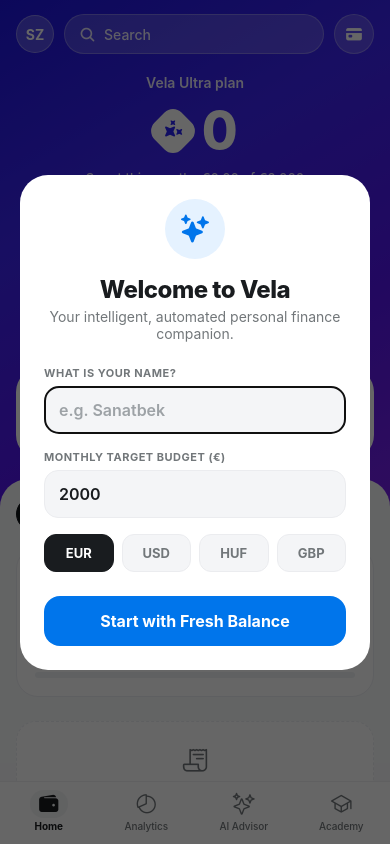
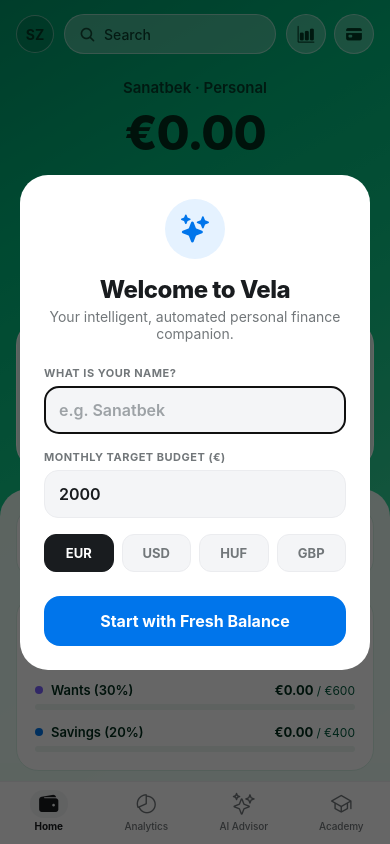
Before and after one commit to Akbermet-Toktobekova/Vela, a React Native app in the folder mobile/: screen / in a window 390 px wide. Built offline with nearby package versions, Linux system fonts and the light colour scheme.

Commit message:
feat: match exact Revolut 10 Mint Emerald silk gradient, carousel indicator, and Move/Info buttons

```diff
--- a/mobile/src/screens/ExpensesScreen.tsx
+++ b/mobile/src/screens/ExpensesScreen.tsx
@@ -66,9 +66,9 @@
 
   return (
     <View style={styles.mainWrapper}>
-      {/* 1. Authentic Revolut Radial/Linear Aurora Mesh Gradient */}
+      {/* 1. Authentic Revolut Mint Emerald Aurora Silk Gradient */}
       <LinearGradient
-        colors={['#1E16E2', '#3D25F4', '#5515EE', '#7A22E8', '#9B2DF0']}
+        colors={['#009A6B', '#00B87C', '#10C888', '#34D399', '#6EE7B7']}
         start={{ x: 0.1, y: 0.0 }}
         end={{ x: 0.9, y: 0.7 }}
         style={styles.gradientBg}
@@ -86,100 +86,111 @@
 
             {/* Revolut Capsule Search Bar */}
             <TouchableOpacity style={styles.searchCapsule} activeOpacity={0.8} onPress={() => setAddModalVisible(true)}>
-              <Ionicons name="search" size={17} color="rgba(255,255,255,0.85)" />
+              <Ionicons name="search" size={17} color="rgba(0,40,25,0.75)" />
               <Text style={styles.searchText}>Search</Text>
             </TouchableOpacity>
 
-            <TouchableOpacity style={styles.headerGlassCardBtn} onPress={() => setGuideModalVisible(true)} activeOpacity={0.8}>
-              <Ionicons name="card" size={18} color="#FFFFFF" />
-            </TouchableOpacity>
+            <View style={styles.headerIconsRow}>
+              <TouchableOpacity style={styles.headerGlassCardBtn} onPress={() => setGuideModalVisible(true)} activeOpacity={0.8}>
+                <Ionicons name="bar-chart" size={18} color="#003D26" />
+              </TouchableOpacity>
+              <TouchableOpacity style={styles.headerGlassCardBtn} onPress={() => setGuideModalVisible(true)} activeOpacity={0.8}>
+                <Ionicons name="card" size={18} color="#003D26" />
+              </TouchableOpacity>
+            </View>
           </View>
 
-          {/* Hero Revolut Points / Spent Balance */}
+          {/* Hero Revolut Group / Account Name & Balance */}
           <View style={styles.heroSection}>
-            <Text style={styles.planLabel}>Vela Ultra plan</Text>
+            <Text style={styles.accountLabel}>{profile.name || 'Sanatbek'} · Personal</Text>
 
-            <View style={styles.amountHeroRow}>
-              <View style={styles.polyHexagon}>
-                <Ionicons name="sparkles" size={18} color="#2A24F4" />
-              </View>
-              <Text style={styles.amountHeroText}>
-                {Math.round(totalSpent)}
-              </Text>
-            </View>
-
-            <Text style={styles.rateLabel}>
-              Spent this month · €{totalSpent.toFixed(2)} of €{limit.toLocaleString()}
+            <Text style={styles.amountHeroText}>
+              {profile.currency === 'HUF' ? `Ft ${totalSpent.toFixed(2)}` : profile.currency === 'USD' ? `$${totalSpent.toFixed(2)}` : `€${totalSpent.toFixed(2)}`}
             </Text>
 
-            {/* Frosted Upgrade/Add Pill Button */}
-            <TouchableOpacity style={styles.frostedPillBtn} onPress={() => setAddModalVisible(true)} activeOpacity={0.8}>
-              <Text style={styles.frostedPillText}>+ Add expense</Text>
-            </TouchableOpacity>
+            {/* Pagination Carousel Indicator Capsule */}
+            <View style={styles.carouselCapsule}>
+              <View style={[styles.carouselDot, styles.carouselDotActive]} />
+              <View style={styles.carouselDot} />
+              <View style={styles.carouselDot} />
+              <View style={styles.carouselDot} />
+            </View>
           </View>
 
           {/* Revolut 4 Frosted Action Circles Row */}
           <View style={styles.actionRow}>
             <View style={styles.actionItem}>
               <TouchableOpacity style={styles.actionGlassCircle} onPress={() => setAddModalVisible(true)} activeOpacity={0.8}>
-                <Ionicons name="add" size={24} color="#FFFFFF" />
+                <Ionicons name="add" size={24} color="#003D26" />
               </TouchableOpacity>
-              <Text style={styles.actionLabel}>Add</Text>
+              <Text style={styles.actionLabel}>Add money</Text>
             </View>
 
             <View style={styles.actionItem}>
               <TouchableOpacity style={styles.actionGlassCircle} onPress={() => setGuideModalVisible(true)} activeOpacity={0.8}>
-                <Ionicons name="radio-outline" size={20} color="#FFFFFF" />
+                <Ionicons name="swap-horizontal" size={22} color="#003D26" />
               </TouchableOpacity>
-              <Text style={styles.actionLabel}>NFC Setup</Text>
+              <Text style={styles.actionLabel}>Move</Text>
             </View>
 
             <View style={styles.actionItem}>
               <TouchableOpacity style={styles.actionGlassCircle} onPress={() => setGuideModalVisible(true)} activeOpacity={0.8}>
-                <Ionicons name="diamond-outline" size={20} color="#FFFFFF" />
+                <Ionicons name="information-circle-outline" size={22} color="#003D26" />
               </TouchableOpacity>
-              <Text style={styles.actionLabel}>VIP Perks</Text>
+              <Text style={styles.actionLabel}>Info</Text>
             </View>
 
             <View style={styles.actionItem}>
               <TouchableOpacity style={styles.actionGlassCircle} onPress={() => setGuideModalVisible(true)} activeOpacity={0.8}>
-                <Ionicons name="ellipsis-horizontal" size={20} color="#FFFFFF" />
+                <Ionicons name="ellipsis-horizontal" size={22} color="#003D26" />
               </TouchableOpacity>
               <Text style={styles.actionLabel}>More</Text>
             </View>
           </View>
 
-          {/* Story / Perk Banner Card (White Revolut Card) */}
-          <TouchableOpacity style={styles.storyCard} activeOpacity={0.9} onPress={() => setGuideModalVisible(true)}>
-            <View style={styles.storyLeft}>
-              <Text style={styles.storyTitle}>Солнышко, я люблю тебя ❤️</Text>
-              <Text style={styles.storySubtitle}>Tap to connect instant Apple Pay NFC live tracking</Text>
-            </View>
-            <View style={styles.storyCardsGraphic}>
-              <View style={[styles.miniCard, styles.miniCardBack]} />
-              <View style={[styles.miniCard, styles.miniCardFront]}>
-                <Ionicons name="card" size={14} color="#FFFFFF" />
+          {/* Story / Perk Banner Card (Light Mint Card with Snowflake / Heart icon) */}
+          <View style={styles.storyCard}>
+            <View style={styles.storyHeader}>
+              <View style={styles.snowflakeCircle}>
+                <Ionicons name="heart" size={20} color="#FF3366" />
+              </View>
+              <View style={styles.storyTextContainer}>
+                <Text style={styles.storyTitle}>Солнышко, я люблю тебя ❤️</Text>
+                <Text style={styles.storySubtitle}>Vela Ultra automated tracking is active on your device.</Text>
               </View>
             </View>
-          </TouchableOpacity>
+            <TouchableOpacity
+              style={styles.reviewBtn}
+              onPress={() => setGuideModalVisible(true)}
+              activeOpacity={0.85}
+            >
+              <Text style={styles.reviewBtnText}>Apple Pay NFC Setup</Text>
+            </TouchableOpacity>
+          </View>
 
-          {/* Frosted Glass Bottom Container for Pockets & Feed */}
+          {/* Frosted Mint Bottom Container for Pockets & Feed */}
           <View style={styles.frostedSheetContainer}>
-            {/* Quick Segment Filter Pills */}
-            <View style={styles.filterPillsRow}>
-              <TouchableOpacity style={[styles.filterPill, styles.filterPillActive]}>
-                <Text style={[styles.filterPillText, styles.filterPillTextActive]}>Budget Pockets</Text>
-              </TouchableOpacity>
-              <TouchableOpacity style={styles.filterPill} onPress={() => setAddModalVisible(true)}>
-                <Text style={styles.filterPillText}>Transactions</Text>
-              </TouchableOpacity>
+            {/* Quick Summary Card */}
+            <View style={styles.summaryCard}>
+              <View style={styles.summaryLeft}>
+                <View style={styles.countryFlagCircle}>
+                  <Text style={{ fontSize: 18 }}>🇭🇺</Text>
+                </View>
+                <View>
+                  <Text style={styles.summaryTitle}>Personal ➔ Budget Limit</Text>
+                  <Text style={styles.summaryDate}>Monthly: €{limit.toLocaleString()}</Text>
+                </View>
+              </View>
+              <Text style={styles.summaryAmount}>+€{(limit - totalSpent).toFixed(0)}</Text>
             </View>
 
             {/* Pockets Card */}
             <View style={styles.pocketsCard}>
+              <Text style={styles.pocketsCardHeader}>BUDGET POCKETS (50/30/20)</Text>
+
               <View style={styles.pocketRow}>
                 <View style={styles.pocketInfo}>
-                  <View style={[styles.pocketDot, { backgroundColor: '#00C853' }]} />
+                  <View style={[styles.pocketDot, { backgroundColor: '#009A6B' }]} />
                   <Text style={styles.pocketName}>Needs (50%)</Text>
                 </View>
                 <Text style={styles.pocketAmount}>
@@ -187,7 +198,7 @@
                 </Text>
               </View>
               <View style={styles.progressBarBg}>
-                <View style={[styles.progressBarFill, { width: `${needsPercent}%`, backgroundColor: '#00C853' }]} />
+                <View style={[styles.progressBarFill, { width: `${needsPercent}%`, backgroundColor: '#009A6B' }]} />
               </View>
 
               <View style={[styles.pocketRow, { marginTop: 14 }]}>
@@ -217,13 +228,21 @@
               </View>
             </View>
 
+            {/* Transactions Header */}
+            <View style={styles.transactionsHeader}>
+              <Text style={styles.sectionTitle}>Transactions</Text>
+              <TouchableOpacity onPress={() => setAddModalVisible(true)}>
+                <Text style={styles.seeAllText}>See all</Text>
+              </TouchableOpacity>
+            </View>
+
             {/* Transactions List */}
             {transactions.length === 0 ? (
               <View style={styles.zeroStateCard}>
-                <Ionicons name="receipt-outline" size={26} color="#72777A" style={{ marginBottom: 6 }} />
-                <Text style={styles.zeroStateTitle}>No expenses yet</Text>
+                <Ionicons name="receipt-outline" size={26} color="#005A3D" style={{ marginBottom: 6 }} />
+                <Text style={styles.zeroStateTitle}>No transactions recorded</Text>
                 <Text style={styles.zeroStateDesc}>
-                  Tap «Add» above or pay with Apple Pay to see live expenses.
+                  Tap «Add money» above or pay with Apple Pay to see live expenses.
                 </Text>
               </View>
             ) : (
@@ -231,11 +250,11 @@
                 {transactions.map((tx) => (
                   <View key={tx.id} style={styles.transactionItem}>
                     <View style={styles.txLeft}>
-                      <View style={[styles.txIconCircle, { backgroundColor: tx.iconBg || '#F4F5F7' }]}>
+                      <View style={[styles.txIconCircle, { backgroundColor: tx.iconBg || '#EAF6F0' }]}>
                         <Ionicons
                           name={tx.category === 'needs' ? 'cart-outline' : tx.category === 'wants' ? 'cafe-outline' : 'wallet-outline'}
                           size={18}
-                          color="#111417"
+                          color="#003D26"
                         />
                       </View>
                       <View style={styles.txMeta}>
@@ -248,7 +267,7 @@
                     <View style={styles.txRight}>
                       <Text style={styles.txAmount}>-€{tx.amount.toFixed(2)}</Text>
                       <TouchableOpacity onPress={() => deleteTransaction(tx.id)} hitSlop={{ top: 10, bottom: 10, left: 10, right: 10 }}>
-                        <Ionicons name="trash-outline" size={13} color="#949BA2" />
+                        <Ionicons name="trash-outline" size={13} color="#8DA99E" />
                       </TouchableOpacity>
                     </View>
                   </View>
@@ -287,7 +306,7 @@
 const styles = StyleSheet.create({
   mainWrapper: {
     flex: 1,
-    backgroundColor: '#1E16E2',
+    backgroundColor: '#009A6B',
   },
   gradientBg: {
     flex: 1,
@@ -303,101 +322,92 @@
     alignItems: 'center',
     justifyContent: 'space-between',
     paddingHorizontal: 16,
-    marginBottom: 20,
+    marginBottom: 24,
   },
   avatarCircle: {
     width: 38,
     height: 38,
     borderRadius: 19,
-    backgroundColor: 'rgba(255,255,255,0.22)',
+    backgroundColor: 'rgba(0, 45, 30, 0.15)',
     alignItems: 'center',
     justifyContent: 'center',
     borderWidth: 1,
-    borderColor: 'rgba(255,255,255,0.3)',
+    borderColor: 'rgba(255, 255, 255, 0.4)',
   },
   avatarText: {
     fontSize: 14,
     fontWeight: '700',
-    color: '#FFFFFF',
+    color: '#003D26',
   },
   searchCapsule: {
     flex: 1,
     flexDirection: 'row',
     alignItems: 'center',
-    backgroundColor: 'rgba(255,255,255,0.18)',
+    backgroundColor: 'rgba(255, 255, 255, 0.28)',
     height: 40,
     borderRadius: 20,
     paddingHorizontal: 14,
     marginHorizontal: 10,
     gap: 8,
     borderWidth: 1,
-    borderColor: 'rgba(255,255,255,0.25)',
+    borderColor: 'rgba(255, 255, 255, 0.4)',
   },
   searchText: {
     fontSize: 14,
-    color: 'rgba(255,255,255,0.9)',
+    color: 'rgba(0, 45, 30, 0.85)',
     fontWeight: '500',
+  },
+  headerIconsRow: {
+    flexDirection: 'row',
+    gap: 8,
   },
   headerGlassCardBtn: {
     width: 40,
     height: 40,
     borderRadius: 20,
-    backgroundColor: 'rgba(255,255,255,0.18)',
+    backgroundColor: 'rgba(255, 255, 255, 0.28)',
     alignItems: 'center',
     justifyContent: 'center',
     borderWidth: 1,
-    borderColor: 'rgba(255,255,255,0.25)',
+    borderColor: 'rgba(255, 255, 255, 0.4)',
   },
   heroSection: {
     alignItems: 'center',
     paddingHorizontal: 20,
-    marginBottom: 26,
+    marginBottom: 24,
   },
-  planLabel: {
-    fontSize: 14,
-    color: 'rgba(255,255,255,0.9)',
+  accountLabel: {
+    fontSize: 15,
+    color: 'rgba(0, 45, 30, 0.85)',
     fontWeight: '600',
-    marginBottom: 8,
+    marginBottom: 6,
   },
-  amountHeroRow: {
+  amountHeroText: {
+    fontSize: 48,
+    fontWeight: '800',
+    color: '#002E1C',
+    letterSpacing: -1.2,
+    marginBottom: 16,
+  },
+  carouselCapsule: {
     flexDirection: 'row',
     alignItems: 'center',
-    gap: 10,
-    marginBottom: 8,
+    gap: 6,
+    backgroundColor: 'rgba(0, 45, 30, 0.15)',
+    paddingHorizontal: 14,
+    paddingVertical: 6,
+    borderRadius: 12,
   },
-  polyHexagon: {
-    width: 38,
-    height: 38,
-    borderRadius: 12,
-    backgroundColor: '#FFFFFF',
-    alignItems: 'center',
-    justifyContent: 'center',
-    transform: [{ rotate: '45deg' }],
+  carouselDot: {
+    width: 5,
+    height: 5,
+    borderRadius: 2.5,
+    backgroundColor: 'rgba(0, 45, 30, 0.35)',
   },
-  amountHeroText: {
-    fontSize: 52,
-    fontWeight: '800',
-    color: '#FFFFFF',
-    letterSpacing: -1.5,
-  },
-  rateLabel: {
-    fontSize: 13,
-    color: 'rgba(255,255,255,0.85)',
-    fontWeight: '500',
-    marginBottom: 16,
-  },
-  frostedPillBtn: {
-    backgroundColor: 'rgba(255,255,255,0.22)',
-    paddingHorizontal: 28,
-    paddingVertical: 10,
-    borderRadius: 22,
-    borderWidth: 1,
-    borderColor: 'rgba(255,255,255,0.35)',
-  },
-  frostedPillText: {
-    color: '#FFFFFF',
-    fontSize: 14,
-    fontWeight: '700',
+  carouselDotActive: {
+    backgroundColor: '#002E1C',
+    width: 6,
+    height: 6,
   },
   actionRow: {
     flexDirection: 'row',
@@ -413,117 +423,136 @@
     width: 54,
     height: 54,
     borderRadius: 27,
-    backgroundColor: 'rgba(255,255,255,0.2)',
+    backgroundColor: 'rgba(255, 255, 255, 0.35)',
     alignItems: 'center',
     justifyContent: 'center',
     borderWidth: 1,
-    borderColor: 'rgba(255,255,255,0.3)',
+    borderColor: 'rgba(255, 255, 255, 0.5)',
   },
   actionLabel: {
     fontSize: 12,
     fontWeight: '600',
-    color: '#FFFFFF',
+    color: '#002E1C',
   },
   storyCard: {
-    flexDirection: 'row',
-    justifyContent: 'space-between',
-    alignItems: 'center',
-    backgroundColor: '#FFFFFF',
+    backgroundColor: 'rgba(230, 248, 240, 0.95)',
     borderRadius: 24,
     padding: 18,
     marginHorizontal: 16,
     marginBottom: 20,
+    borderWidth: 1,
+    borderColor: 'rgba(255, 255, 255, 0.7)',
     ...Platform.select({
       ios: {
-        shadowColor: '#000000',
+        shadowColor: '#002E1C',
         shadowOffset: { width: 0, height: 6 },
-        shadowOpacity: 0.12,
+        shadowOpacity: 0.08,
         shadowRadius: 12,
       },
       android: {
-        elevation: 4,
+        elevation: 3,
       },
     }),
   },
-  storyLeft: {
+  storyHeader: {
+    flexDirection: 'row',
+    alignItems: 'center',
+    gap: 12,
+    marginBottom: 14,
+  },
+  snowflakeCircle: {
+    width: 42,
+    height: 42,
+    borderRadius: 21,
+    backgroundColor: '#FFFFFF',
+    alignItems: 'center',
+    justifyContent: 'center',
+  },
+  storyTextContainer: {
     flex: 1,
-    gap: 4,
-    paddingRight: 10,
+    gap: 2,
   },
   storyTitle: {
     fontSize: 15,
     fontWeight: '700',
-    color: '#111417',
+    color: '#002E1C',
     letterSpacing: -0.2,
   },
   storySubtitle: {
     fontSize: 12,
-    color: '#646B73',
+    color: '#005A3D',
     lineHeight: 16,
   },
-  storyCardsGraphic: {
-    width: 54,
-    height: 38,
-    position: 'relative',
+  reviewBtn: {
+    backgroundColor: '#111417',
+    borderRadius: 16,
+    paddingVertical: 13,
+    alignItems: 'center',
   },
-  miniCard: {
-    position: 'absolute',
-    width: 44,
-    height: 28,
-    borderRadius: 6,
-  },
-  miniCardBack: {
-    top: 0,
-    right: 0,
-    backgroundColor: '#1E16E2',
-    opacity: 0.6,
-  },
-  miniCardFront: {
-    bottom: 0,
-    left: 0,
-    backgroundColor: '#111417',
-    alignItems: 'center',
-    justifyContent: 'center',
+  reviewBtnText: {
+    color: '#FFFFFF',
+    fontSize: 14,
+    fontWeight: '700',
   },
   frostedSheetContainer: {
-    backgroundColor: '#F8F9FB',
+    backgroundColor: 'rgba(240, 252, 246, 0.96)',
     borderTopLeftRadius: 28,
     borderTopRightRadius: 28,
     paddingHorizontal: 16,
     paddingTop: 18,
   },
-  filterPillsRow: {
+  summaryCard: {
     flexDirection: 'row',
-    gap: 8,
+    justifyContent: 'space-between',
+    alignItems: 'center',
+    backgroundColor: '#FFFFFF',
+    borderRadius: 20,
+    padding: 16,
     marginBottom: 16,
+    borderWidth: 1,
+    borderColor: '#D4EFE3',
   },
-  filterPill: {
-    paddingHorizontal: 16,
-    paddingVertical: 8,
-    borderRadius: 18,
-    backgroundColor: '#FFFFFF',
-    borderWidth: 1,
-    borderColor: '#ECEEF2',
+  summaryLeft: {
+    flexDirection: 'row',
+    alignItems: 'center',
+    gap: 12,
   },
-  filterPillActive: {
-    backgroundColor: '#111417',
-    borderColor: '#111417',
+  countryFlagCircle: {
+    width: 38,
+    height: 38,
+    borderRadius: 19,
+    backgroundColor: '#EAF6F0',
+    alignItems: 'center',
+    justifyContent: 'center',
   },
-  filterPillText: {
-    fontSize: 13,
-    fontWeight: '600',
-    color: '#646B73',
+  summaryTitle: {
+    fontSize: 14,
+    fontWeight: '700',
+    color: '#002E1C',
   },
-  filterPillTextActive: {
-    color: '#FFFFFF',
+  summaryDate: {
+    fontSize: 12,
+    color: '#005A3D',
+  },
+  summaryAmount: {
+    fontSize: 15,
+    fontWeight: '800',
+    color: '#009A6B',
   },
   pocketsCard: {
     backgroundColor: '#FFFFFF',
     borderRadius: 22,
     padding: 18,
-    marginBottom: 24,
+    marginBottom: 20,
     borderWidth: 1,
-    borderColor: '#ECEEF2',
+    borderColor: '#D4EFE3',
+  },
+  pocketsCardHeader: {
+    fontSize: 11,
+    fontWeight: '800',
+    color: '#005A3D',
+    letterSpacing: 0.5,
+    marginBottom: 12,
   },
   pocketRow: {
     flexDirection: 'row',
@@ -544,21 +573,21 @@
   pocketName: {
     fontSize: 13,
     fontWeight: '600',
-    color: '#111417',
+    color: '#002E1C',
   },
   pocketAmount: {
     fontSize: 13,
     fontWeight: '700',
-    color: '#111417',
+    color: '#002E1C',
   },
   pocketMax: {
     fontSize: 12,
     fontWeight: '400',
-    color: '#72777A',
+    color: '#005A3D',
   },
   progressBarBg: {
     height: 6,
-    backgroundColor: '#F1F3F6',
+    backgroundColor: '#EAF6F0',
     borderRadius: 3,
     overflow: 'hidden',
   },
@@ -566,24 +595,41 @@
     height: '100%',
     borderRadius: 3,
   },
+  transactionsHeader: {
+    flexDirection: 'row',
+    justifyContent: 'space-between',
+    alignItems: 'center',
+    marginBottom: 12,
+  },
+  sectionTitle: {
+    fontSize: 18,
+    fontWeight: '700',
+    color: '#002E1C',
+    letterSpacing: -0.3,
+  },
+  seeAllText: {
+    fontSize: 13,
+    fontWeight: '700',
+    color: '#009A6B',
+  },
   zeroStateCard: {
     backgroundColor: '#FFFFFF',
     borderRadius: 20,
     padding: 24,
     alignItems: 'center',
     borderWidth: 1,
-    borderColor: '#ECEEF2',
+    borderColor: '#D4EFE3',
     borderStyle: 'dashed',
   },
   zeroStateTitle: {
     fontSize: 15,
     fontWeight: '700',
-    color: '#111417',
+    color: '#002E1C',
     marginBottom: 4,
   },
   zeroStateDesc: {
     fontSize: 13,
-    color: '#646B73',
+    color: '#005A3D',
     textAlign: 'center',
     lineHeight: 18,
   },
@@ -591,7 +637,7 @@
     backgroundColor: '#FFFFFF',
     borderRadius: 20,
     borderWidth: 1,
-    borderColor: '#ECEEF2',
+    borderColor: '#D4EFE3',
     overflow: 'hidden',
   },
   transactionItem: {
@@ -601,7 +647,7 @@
     paddingVertical: 14,
     paddingHorizontal: 16,
     borderBottomWidth: 1,
-    borderBottomColor: '#F3F4F7',
+    borderBottomColor: '#F0F8F4',
   },
   txLeft: {
     flexDirection: 'row',
@@ -621,11 +667,11 @@
   txMerchant: {
     fontSize: 14,
     fontWeight: '700',
-    color: '#111417',
+    color: '#002E1C',
   },
   txSubtitle: {
     fontSize: 11,
-    color: '#646B73',
+    color: '#005A3D',
     fontWeight: '500',
   },
   txRight: {
@@ -635,6 +681,6 @@
   txAmount: {
     fontSize: 14,
     fontWeight: '700',
-    color: '#111417',
+    color: '#002E1C',
   },
 });
```
Also changed, not shown: mobile/assets/telegram_inbox/photo_1787576365.jpg (added).
